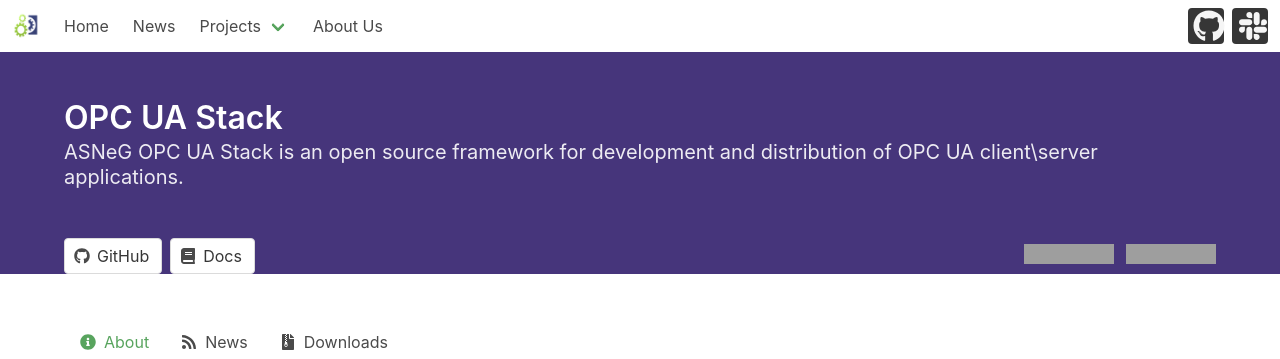
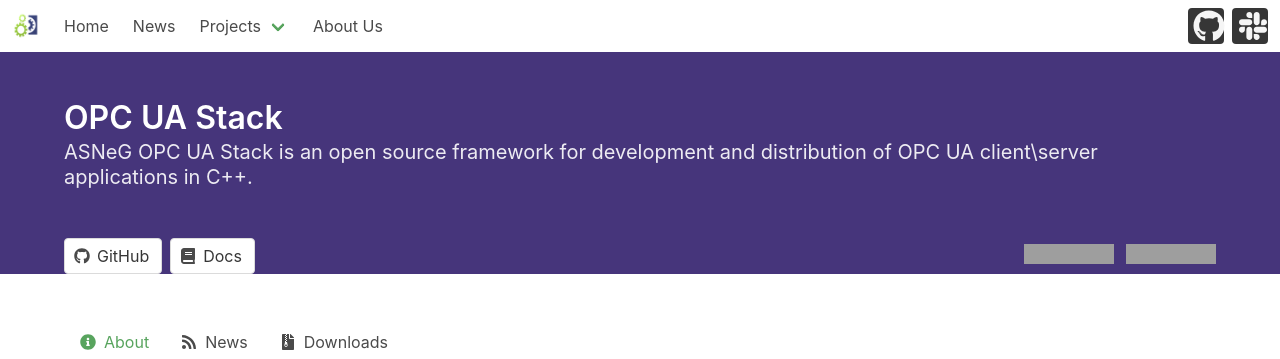
Before and after one commit to ASNeG/ASNeG.github.io, a Jekyll site: the page built from projects/opcuastack.md, in a window 1280 px wide. Shown: the top 359 px of the page. Built offline with Jekyll 4.4.1, drawn with Linux system fonts in a browser that asks for light colours; nearby versions of some CDN libraries; grey boxes are pictures that could not be loaded.

```diff
--- a/_data/projects.yml
+++ b/_data/projects.yml
@@ -2,7 +2,7 @@
   url: projects/opcuastack
   description:  >-
     ASNeG OPC UA Stack is an open source framework for development
-    and distribution of OPC UA client\server applications.
+    and distribution of OPC UA client\server applications in C++.
   github_repo: ASNeG/OpcUaStack
 
 - name: OPC UA Web Server
--- a/projects/opcuastack.md
+++ b/projects/opcuastack.md
@@ -3,7 +3,7 @@ title: OPC UA Stack
 project: opcuastack
 description:  >-
   ASNeG OPC UA Stack is an open source framework for development
-  and distribution of OPC UA client\server applications.
+  and distribution of OPC UA client\server applications in C++.
 layout: project_page
 about: |
 
```
